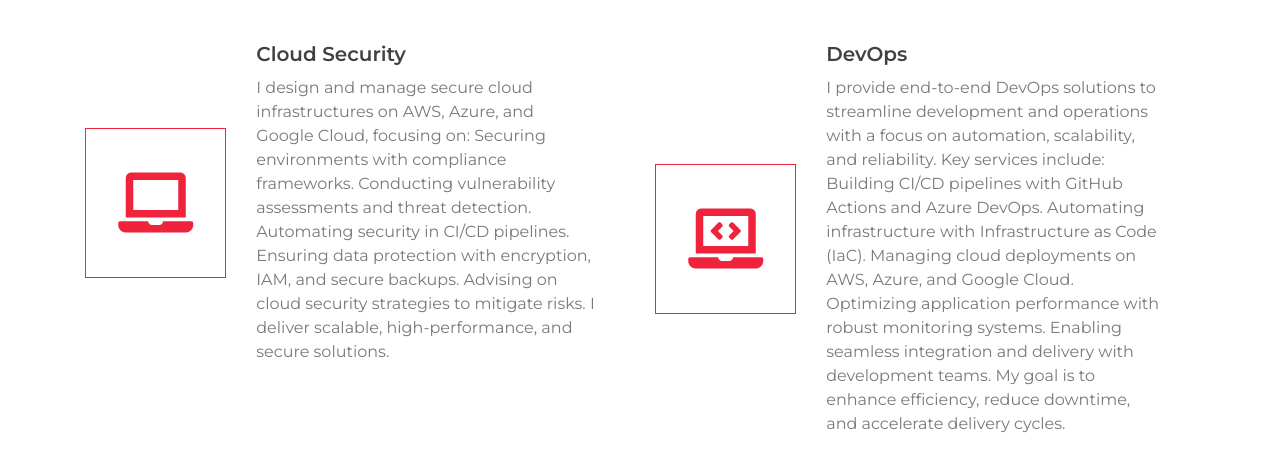
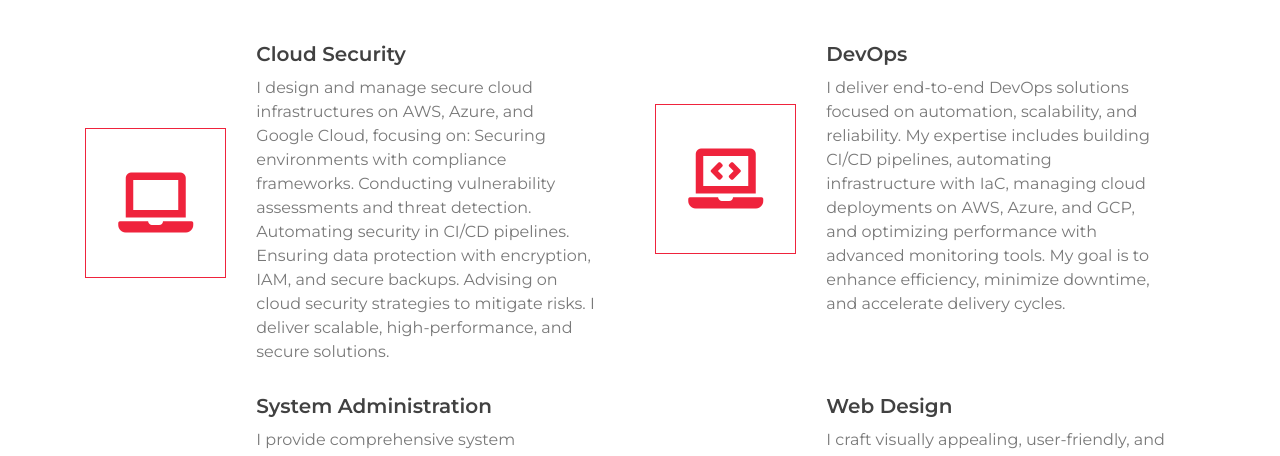
Before and after one commit to EngrJamesbardi/myweb, a plain HTML site: page index.html in a window 1280 px wide. Shown: the part 1731-2187 px from the top of the page. Drawn offline with nearby package versions, Linux system fonts and the light colour scheme.

Commit message:
Update index.html

```diff
--- a/index.html
+++ b/index.html
@@ -169,14 +169,7 @@ I deliver scalable, high-performance, and secure solutions.
                             <div class="service-text">
                                 <h3>DevOps</h3>
                                 <p>
-                                    I provide end-to-end DevOps solutions to streamline development and operations with a focus on automation, scalability, and reliability. Key services include:
-
-Building CI/CD pipelines with GitHub Actions and Azure DevOps.
-Automating infrastructure with Infrastructure as Code (IaC).
-Managing cloud deployments on AWS, Azure, and Google Cloud.
-Optimizing application performance with robust monitoring systems.
-Enabling seamless integration and delivery with development teams.
-My goal is to enhance efficiency, reduce downtime, and accelerate delivery cycles.
+                                   I deliver end-to-end DevOps solutions focused on automation, scalability, and reliability. My expertise includes building CI/CD pipelines, automating infrastructure with IaC, managing cloud deployments on AWS, Azure, and GCP, and optimizing performance with advanced monitoring tools. My goal is to enhance efficiency, minimize downtime, and accelerate delivery cycles.
                                 </p>
                             </div>
                         </div>
```
